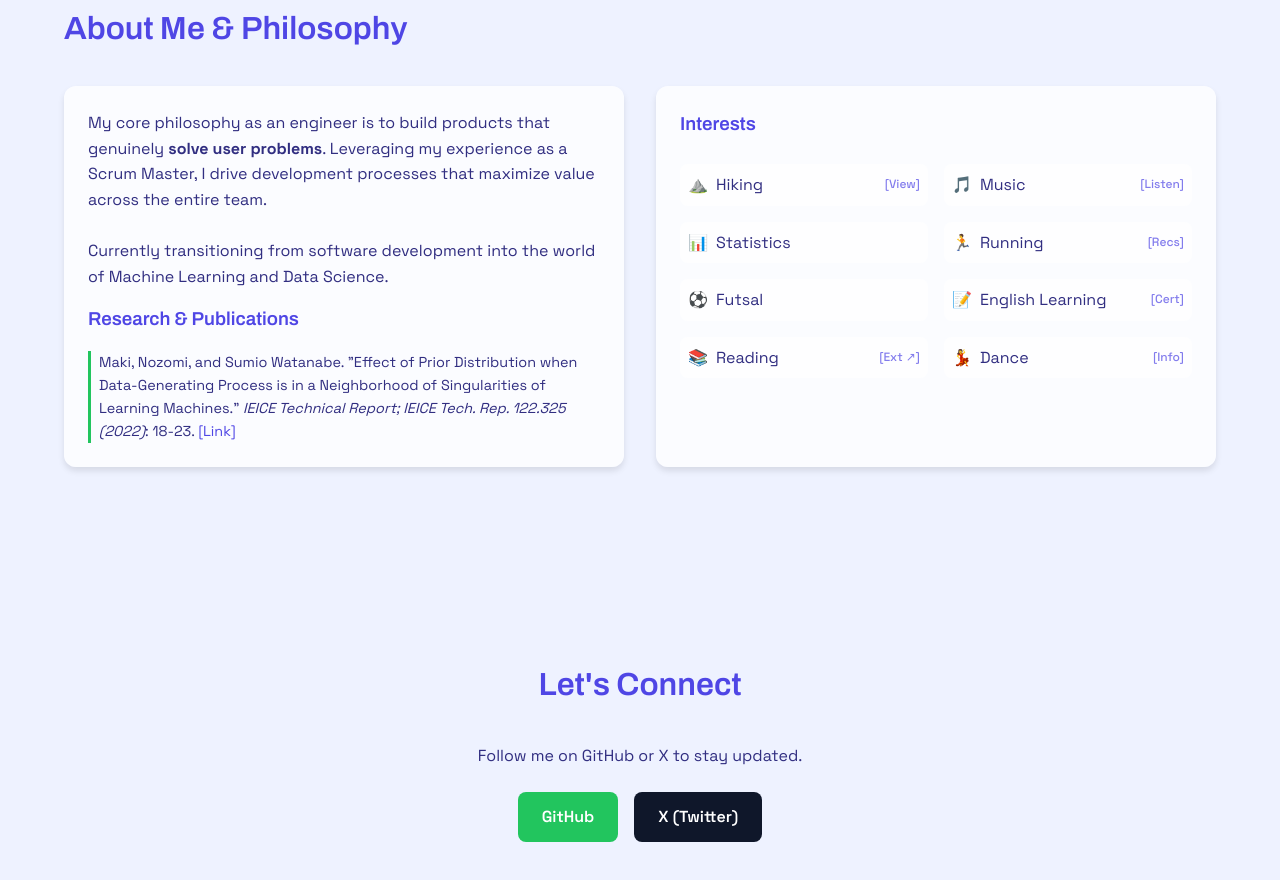
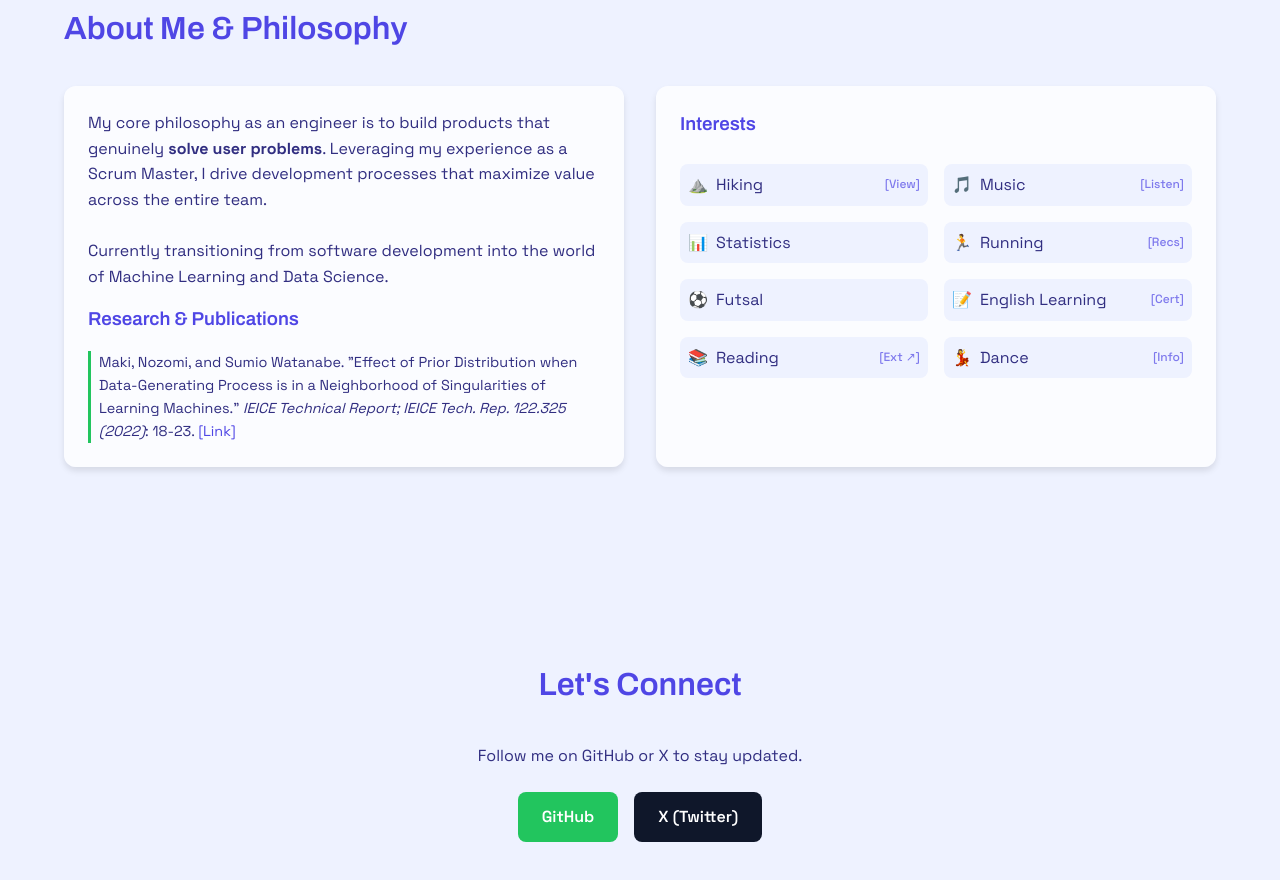
Before and after one commit to makinzm/portofolio, a website built with Vite: page index.html in a window 1280 px wide. Shown: the part 1813-2693 px from the top of the page. Built offline with nearby package versions, Linux system fonts and the light colour scheme.

Commit message:
style: distinctly color interest items using background

```diff
--- a/style.css
+++ b/style.css
@@ -335,7 +335,7 @@ a:hover {
     align-items: center;
     gap: var(--space-sm);
     padding: var(--space-sm);
-    background: var(--color-surface);
+    background: var(--color-background);
     border-radius: 8px;
     transition: transform 200ms ease;
     cursor: pointer;
```
